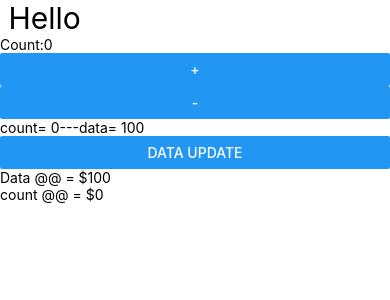
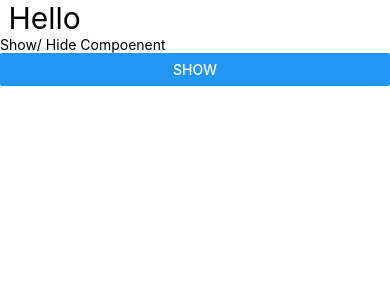
Before and after one commit to Gaurav85431/ReactNative, a React Native app: screen / in a window 390 px wide. Shown: the top 300 px of the page. Built offline with nearby package versions, Linux system fonts and the light colour scheme.

Commit message:
L25 Toggle

```diff
--- a/App.tsx
+++ b/App.tsx
@@ -11,6 +11,7 @@ import SectionListList from './ComponentLec11/SectionList';
 import ClassComponent from './ComponentLec11/Class-Component/ClassComponent';
 import ClassComponentTwo from './ComponentLec11/Class-Component/ClassComponentTwo';
 import UseEffectHook from './ComponentLec11/Hooks/UseEffect';
+import ShowHide from './ComponentLec11/ShowHideComponent';
 
 const App = () => {
   return (
@@ -42,8 +43,11 @@ const App = () => {
       {/* L20 */}
       {/* <ClassComponentTwo /> */}
 
-      {/* L21-22 (Hook) L23 useEffect */}
-      <UseEffectHook />
+      {/* L21-22 (Hook) L23 ,24 useEffect */}
+      {/* <UseEffectHook /> */}
+
+      {/* L25 Show & Hide */}
+      <ShowHide />
     </View>
   );
 };
--- /dev/null
+++ b/ComponentLec11/ShowHideComponent.tsx
@@ -0,0 +1,20 @@
+import { useState } from 'react';
+import { Button, Text, View } from 'react-native';
+
+const ShowHide = () => {
+  const [show, setShow] = useState(false);
+
+  return (
+    <View>
+      <Text>Show/ Hide Compoenent</Text>
+      <Button title={show ? 'Hide' : 'Show'} onPress={() => setShow(!show)} />
+      {show && <Users />}
+    </View>
+  );
+};
+
+const Users = () => {
+  return <Text>This is User</Text>;
+};
+
+export default ShowHide;
```
